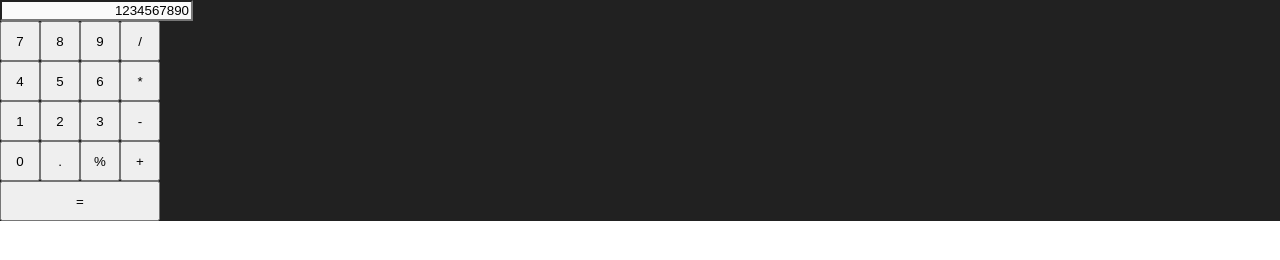
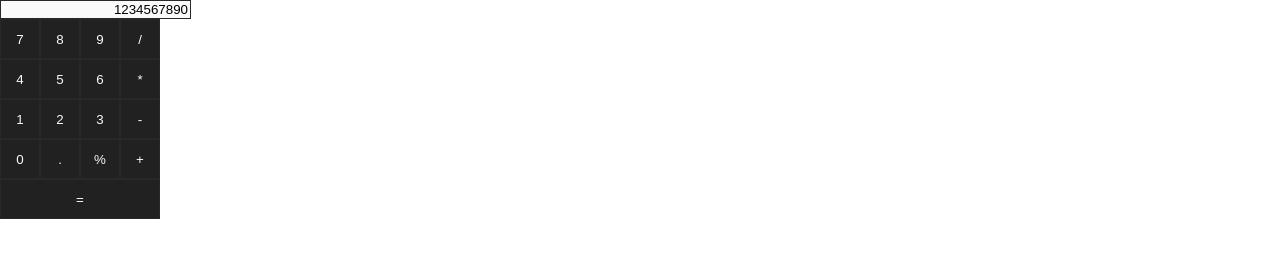
Before and after one commit to moduloproject/modulo-calculator, a plain HTML site: page index.html in a window 1280 px wide. Drawn offline with Linux system fonts and the light colour scheme.

Commit message:
make js file

```diff
--- /dev/null
+++ b/calculator.js
@@ -0,0 +1,9 @@
+var pushCharacter = function(character) {}
+
+var calculate = function() {}
+
+var buttons = document.querySelectorAll(".button");
+
+for (var i = 0; i < buttons.length; i++) {
+    buttons[i].onclick = pushCharacter(buttons[i].innerHTML);
+}
--- a/index.html
+++ b/index.html
@@ -3,15 +3,16 @@
 	<head>
 		<title>Modulo Calculator</title>
 		<link rel="stylesheet" href="style.css">
+		<script type="text/javascript" src="calculator.js"></script>
 	</head>
 	<body>
 		<div class="box">
 
-			<input type="text" readonly size="21" class="display" value="1234567890"></input>
+			<input type="text" readonly size="21" value="1234567890" id="display"></input>
 
 			<div class="keys">
 				<div class="row">
-					<!--7--><button class="button">7</button>
+					<!--7--><button class="button" onclick="pushCharacter()">7</button>
 					<!--8--><button class="button">8</button>
 					<!--9--><button class="button">9</button>
 					<!--"/"--><button class="button">/</button>
--- a/style.css
+++ b/style.css
@@ -1,19 +1,23 @@
 body {
 	margin: 0 auto;
 }
-.box {
-	background-color: #212121;
-}
-.display {
+#display {
 	background-color: #FAFAFA;
 	text-align: right;
+    border: 1px solid #282828;
 }
 .button {
 	height: 40px;
 	width: 40px;
     margin-right: -4px;
+    background-color: #212121;
+    color: #FAFAFA;
+    border: 1px solid #282828;
 }
 .button-equals {
 	height: 40px;
 	width: 160px;
+    background-color: #212121;
+    color: #FAFAFA;
+    border: 1px solid #282828;
 }
```
